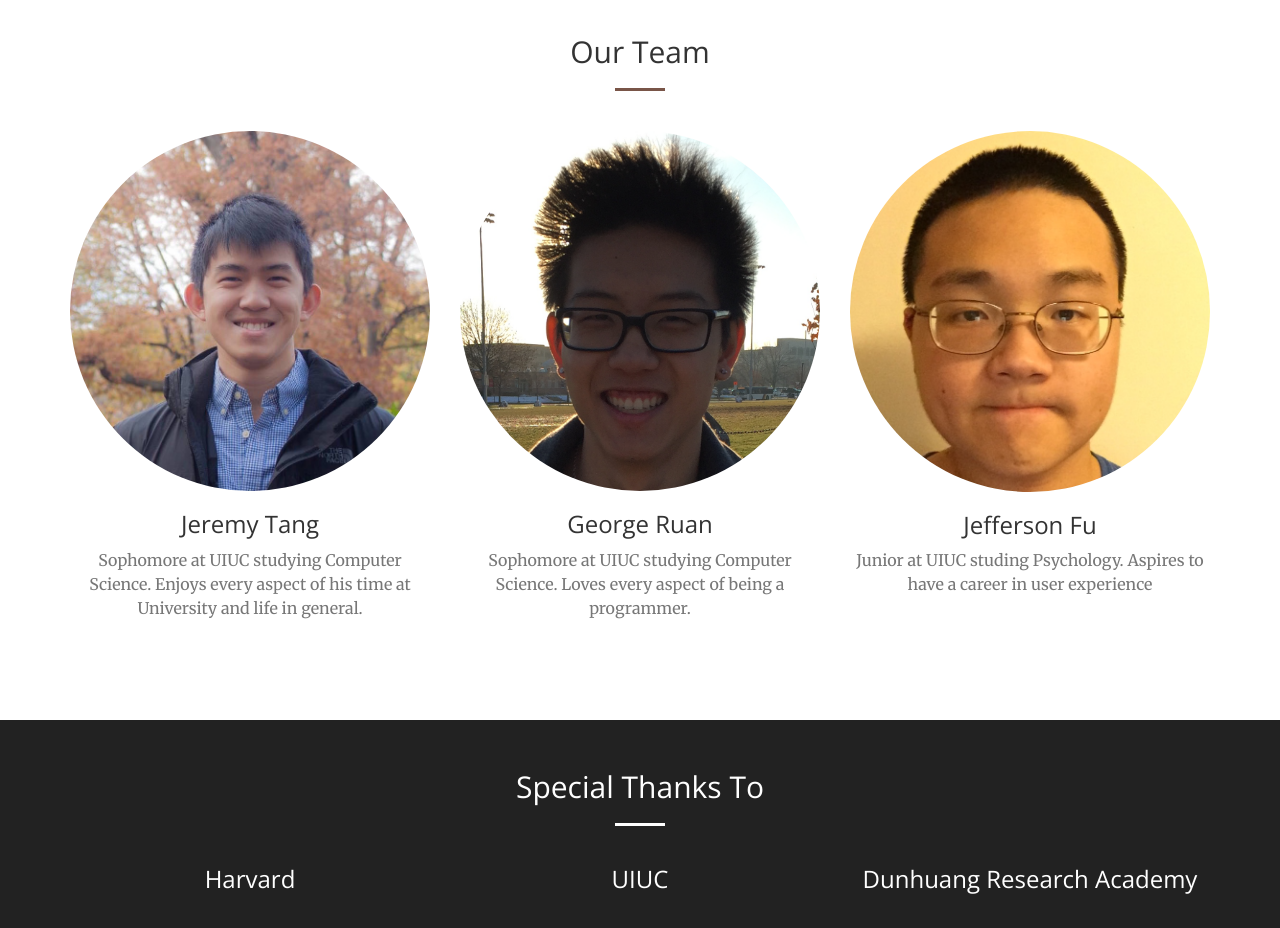
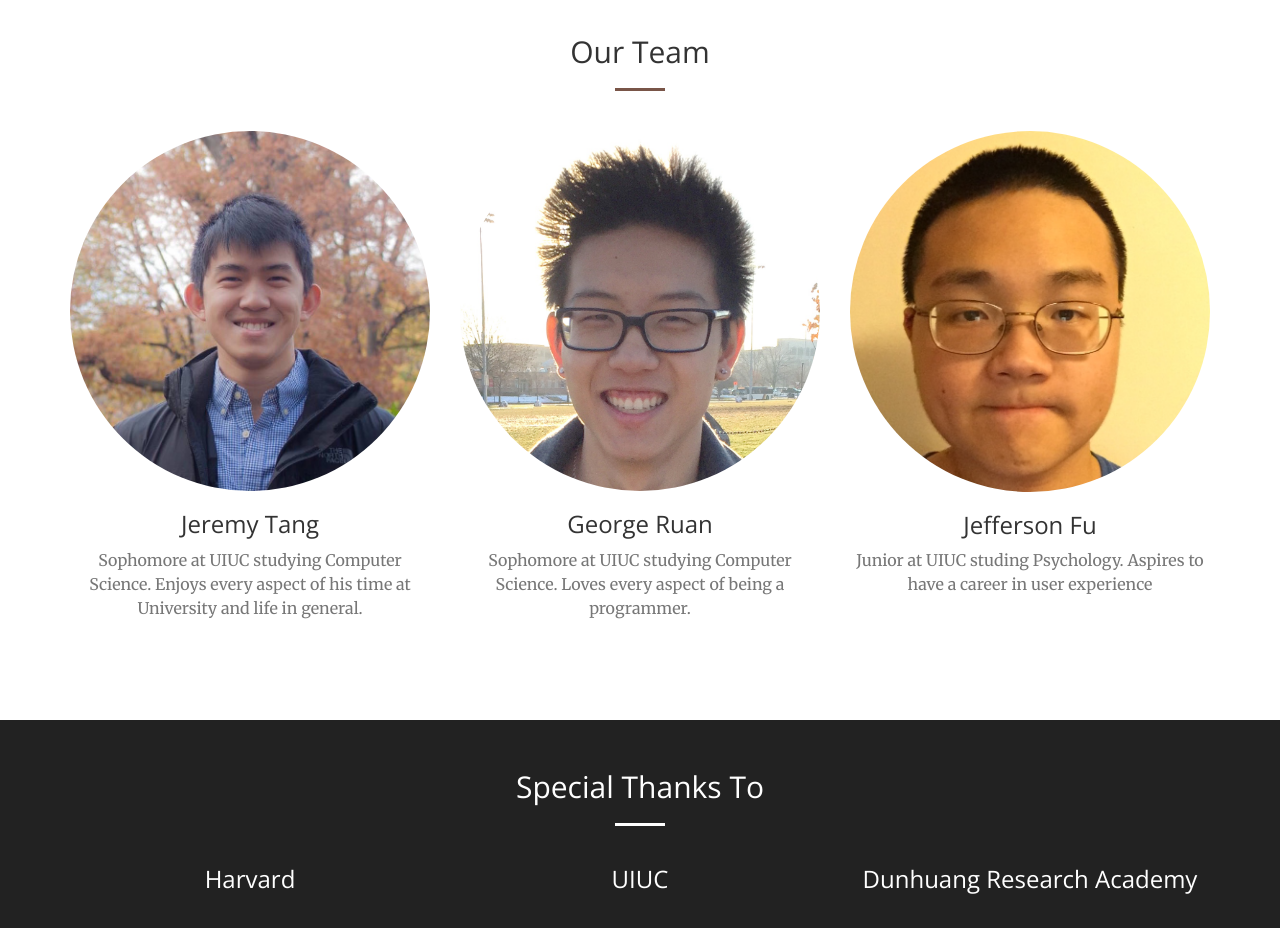
Before and after one commit to gruan/MogaoCaves, a website: page app/index.html in a window 1280 px wide. Shown: the part 1760-2688 px from the top of the page. Drawn offline with nearby package versions, Linux system fonts and the light colour scheme.

Commit message:
Pictures

```diff
--- a/app/index.html
+++ b/app/index.html
@@ -216,7 +216,7 @@ Our intention is to tell those exact stories as they were meant to be told. To t
                 </div>
                 <div class="col-lg-4 col-md-6 text-center">
                     <div class="service-box">
-                        <img src="img/team/george.png" class="img-responsive img-circle wow bounceIn text-primary" alt="">
+                        <img src="img/team/george.jpg" class="img-responsive img-circle wow bounceIn text-primary" alt="">
                         <h3>George Ruan</h3>
                         <p class="text-muted">Sophomore at UIUC studying Computer Science. Loves every aspect of being a programmer. </p>
                     </div>
```
Also changed, not shown: app/img/team/george.jpg (added), app/img/team/george.png (deleted), app/img/team/george_original.jpeg (added).
